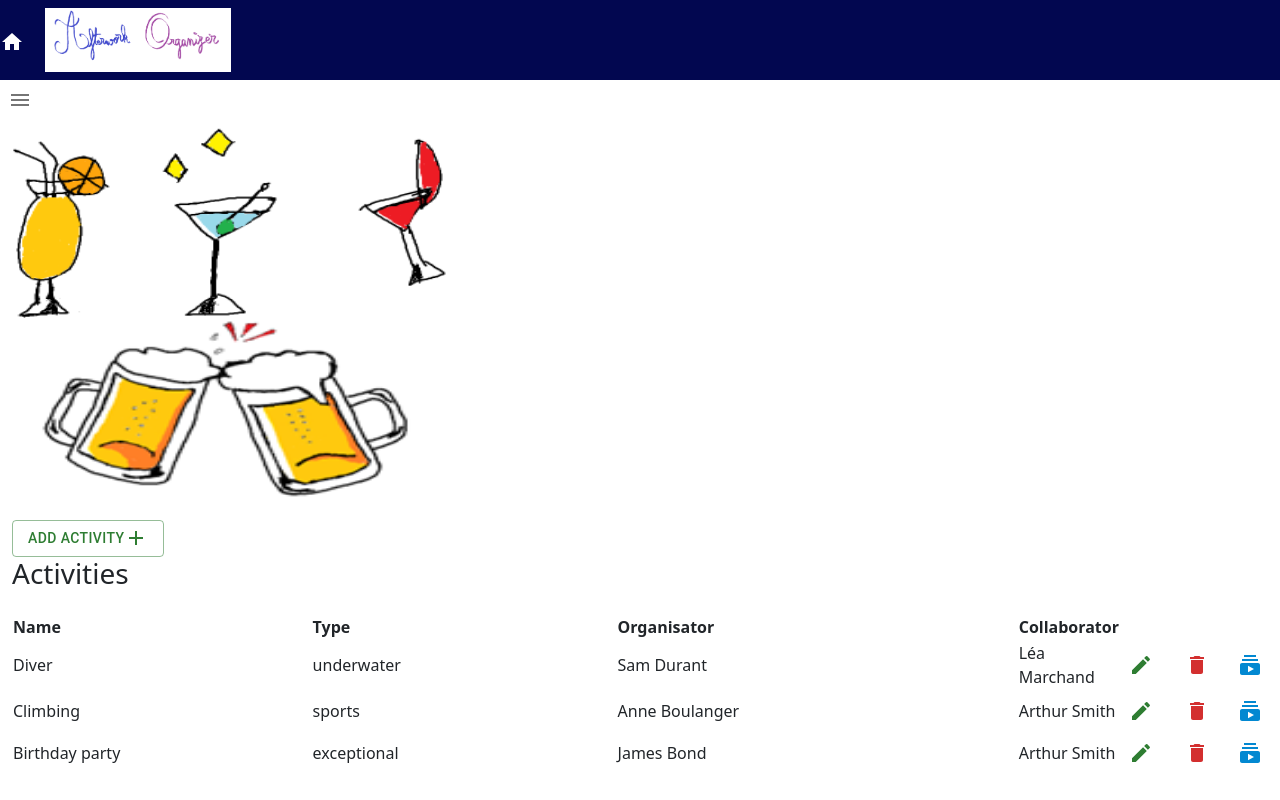
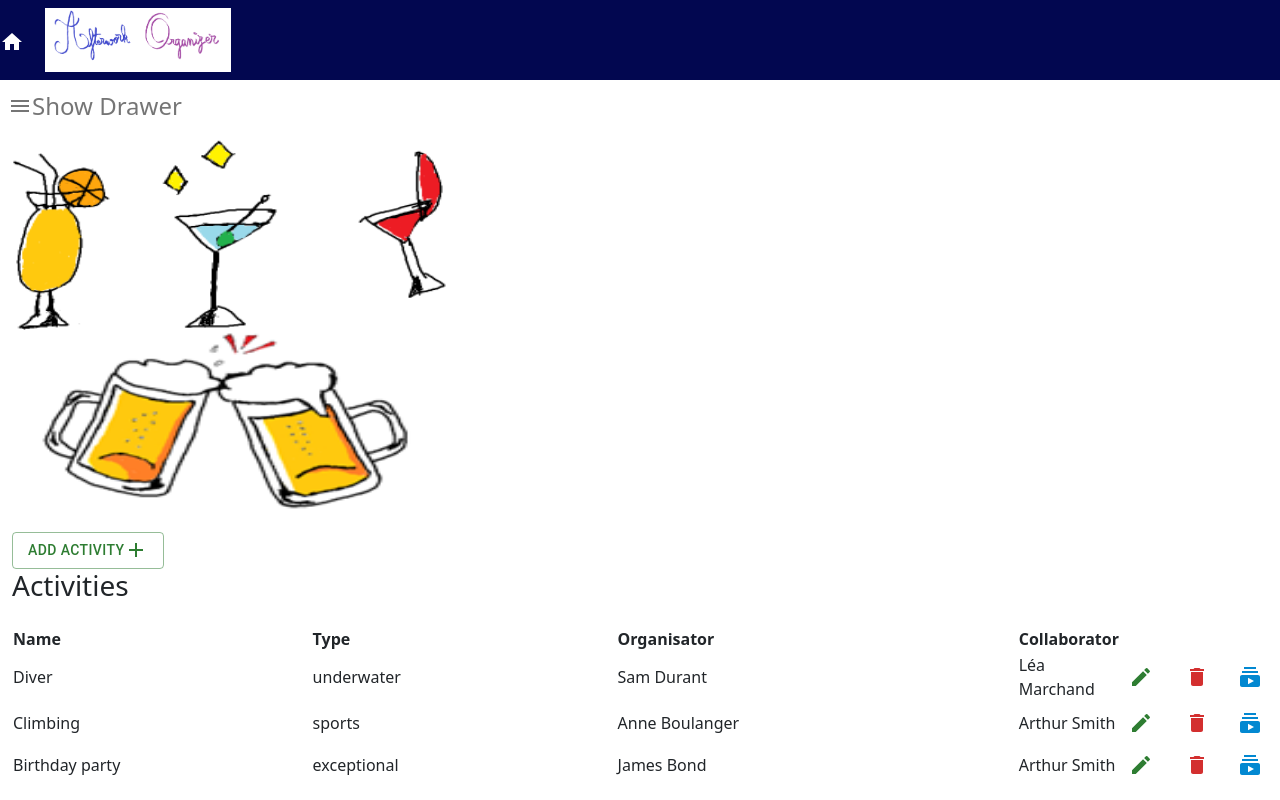
Before and after one commit to elieduboux/Afterwork-Organizer, a React (Create React App) app in the folder frontend/: page /activities in a window 1280 px wide. Built offline with nearby package versions, Linux system fonts and the light colour scheme; no server answers.

Commit message:
Côté react

```diff
--- a/frontend/package.json
+++ b/frontend/package.json
@@ -15,6 +15,7 @@
     "axios": "^1.3.4",
     "bootstrap": "^5.1",
     "http-proxy-middleware": "^2.0.6",
+    "node-sass": "^7.0.3",
     "react": "^17.0.2",
     "react-color": "^2.19.3",
     "react-cookie": "^4.1.1",
--- a/frontend/src/ActivityList.js
+++ b/frontend/src/ActivityList.js
@@ -5,10 +5,6 @@ import JsonDataDisplay from './DataDisplayJson';
 import glasses from './glasses_50.png';
 import beer from './beer.png';
 import DrawerAfterworkOrganizer from './DrawerAfterworkOrganizer';
-import { Link } from 'react-router-dom';
-import { Grid } from '@mui/material';
-import { Drawer } from '@mui/material';
-import { drawerWidth } from './DrawerAfterworkOrganizer';
 
 class ActivityList extends Component {
   constructor(props) {
--- a/frontend/src/DrawerAfterworkOrganizer.js
+++ b/frontend/src/DrawerAfterworkOrganizer.js
@@ -6,8 +6,7 @@ import List from '@mui/material/List';
 import ListItem from '@mui/material/ListItem';
 import ListItemButton from '@mui/material/ListItemButton';
 import ListItemText from '@mui/material/ListItemText';
-import Toolbar from '@mui/material/Toolbar';
-import Typography from '@mui/material/Typography';
+import ListItemIcon from '@mui/material/ListItemIcon';
 import Edit from '@mui/icons-material/Edit';
 import Subscriptions from '@mui/icons-material/Subscriptions';
 import Menu from '@mui/icons-material/Menu';
@@ -18,19 +17,21 @@ import './App.css';
 import Divider  from '@mui/material/Divider';
 import IconButton from '@mui/material/IconButton';
 import AppNavbar from './AppNavbar';
+import Grid from '@mui/material/Grid';
 
 export const drawerWidth = 240;
-export default function DrawerAfterworkOrganizer() {
+
+export default function DrawerAfterworkOrganizer({ variant, ...props })  {
   const [ open, setOpen ] = React.useState(false);
 
   return (
     <>
-    <Box >
-    <IconButton variant="contained" onClick={() => setOpen(true)}><Menu /></IconButton>
+    <Grid container justifyContent="flex-start" alignItems="center">
+      <Grid item>
         <Drawer
-        variant=""
+          variant='variant'
+          {...props}
           open={open}
-        anchor={"left"}
           onClose={() => setOpen(false)}
           sx={{
             flexShrink: 0,
@@ -42,33 +43,40 @@ export default function DrawerAfterworkOrganizer() {
           <AppNavbar />
           <Divider />
           <List>
-     <ListItem>
+          <ListItem onClick={() => setOpen(false)}>
             <ListItemText>
               <ListItemButton tag={Link} to="/login" style={{color: 'white'}}>
               <Login style={{color: 'white'}}/>Login</ListItemButton>
             </ListItemText>
           </ListItem>
           <ListItem>
-       <ListItemText>
+           <ListItemText onClick={() => setOpen(false)}>
              <ListItemButton tag={Link} to="/logout" style={{color: 'white'}}>
              <Logout style={{color: 'white'}}/>Logout</ListItemButton>
            </ListItemText>
          </ListItem>
          <ListItem>
-       <ListItemText>
+           <ListItemText onClick={() => setOpen(false)}>
           <ListItemButton tag={Link} to="/activities/new" style={{color: 'white'}}>
             <Edit style={{color: 'white'}}/>Add New Activity</ListItemButton>
            </ListItemText>
          </ListItem>
          <ListItem>
-       <ListItemText>
+           <ListItemText onClick={() => setOpen(false)}>
              <ListItemButton tag={Link} to="/subscribe" style={{color: 'white'}}>
               <Subscriptions style={{color: 'white'}}/>Subscribe to Activity</ListItemButton>
            </ListItemText>
          </ListItem>
           </List>
         </Drawer>
-      </Box>
+      </Grid>
+
+      <Grid item>
+      <IconButton variant="contained" onClick={() => setOpen(!open)}><Menu />
+          {open ? "Hide" : "Show"} Drawer
+          </IconButton>
+      </Grid>
+    </Grid>
 
       </>
   );
```
Also changed, not shown: 1 other file (tests, documents, lock files or other folders). Lines whose indentation alone changed are shown as unchanged.
